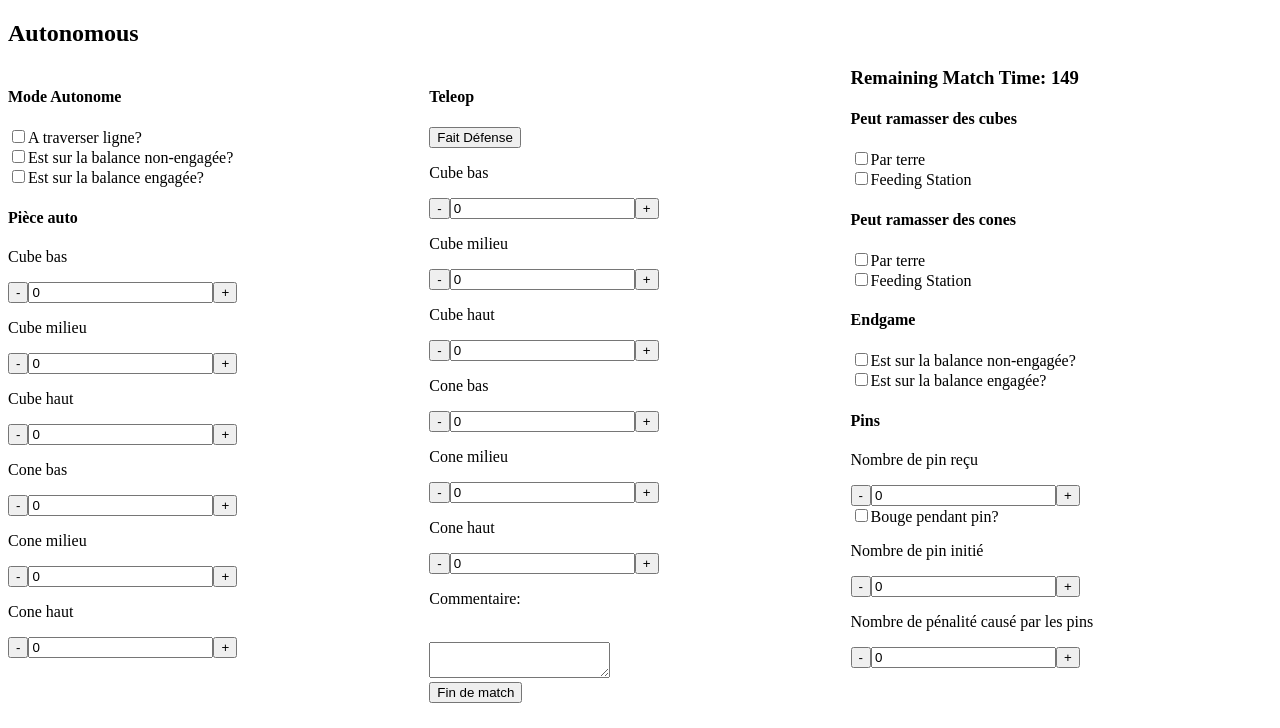
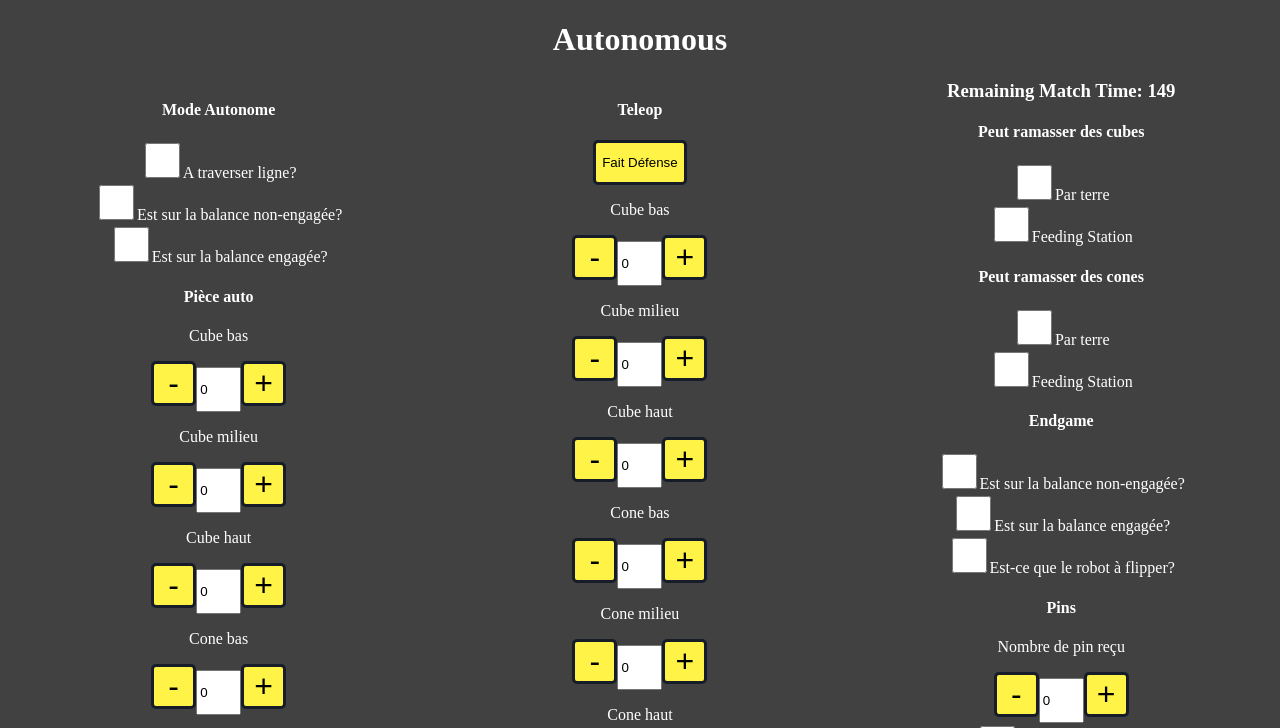
Before and after one commit to Evolution2626/Scouting2023, a plain HTML site: page index.html in a window 1280 px wide. Both pictures are taken after a click on the button "Début de match". Shown: the top 728 px of the page. Drawn offline with Linux system fonts and the light colour scheme.

Commit message:
added style

```diff
--- a/index.html
+++ b/index.html
@@ -13,17 +13,75 @@
 
 
     <style>
+
+        * {
+            box-sizing: border-box;
+        }
+
+        h2 {
+            text-align: center;
+        }
+
         .col {
             width: 33.33%;
             float: left;
         }
+
+
+
+        button{
+            height: 45px;
+            border-radius: 5px;
+            background-color: var(--primary-color);
+            color: var(black);
+            border: var(--main-dark);
+            border-style: solid;
+        }
+
+        #plusminusbutton {
+            width: 45px;
+            font-size: xx-large;
+        }
+
+        body{
+            background-color: var(--main-darklg);
+            color: var(--main-light);
+            text-align: center;
+        }
+
+        input[type=checkbox]{
+            height: 35px;
+            width: 35px;
+        }
+
+        input[type=number]{
+            height: 45px;
+            width: 45px;
+        }
+
+        #matchNb, #teamNb {
+            width: 100px;
+            height: 20px;
+        }
+
+        #debutMatch {
+            height: 75px;
+        }
+        :root {
+            --main-darklg: #414141;
+            --main-dark: #161d29;
+            --primary-color: #fff347;
+            --main-light: #FFFFFF;
+        }
+
+
 
     </style>
 
 </head>
 <body>
 
-    <h2 id="stateMatch">État du match</h2>
+    <h1 id="stateMatch">État du match</h1>
     <h3 id="matchTime" class="hiddenBeforeMatch">Match Time: </h3>
     <div class="col">
 
@@ -39,23 +97,24 @@
 
         <div class="hiddenBeforeMatch">
             <h4>Mode Autonome</h4>
+
             <input name="autoTraverserLigne" type="checkbox" id="autoTraverserLigne" class="toExport">A traverser ligne?<br>
             <input name="autoDocked" type="checkbox" id="autoDocked" class="toExport">Est sur la balance non-engagée?<br>
             <input name="autoEngaged" type="checkbox" id="autoEngaged" class="toExport">Est sur la balance engagée?<br>
             <h4>Pièce auto</h4>
             <p>Cube bas</p>
-            <button onclick="autoCubeBottom.value--">-</button><input name="autoCubeBottom" type="number" id="autoCubeBottom" class="toExport" value="0"><button onclick="autoCubeBottom.value++">+</button><br>
+            <button id="plusminusbutton" onclick="autoCubeBottom.value--">-</button><input name="autoCubeBottom" type="number" id="autoCubeBottom" class="toExport" value="0"><button id="plusminusbutton" onclick="autoCubeBottom.value++">+</button><br>
             <p>Cube milieu</p>
-            <button onclick="autoCubeMiddle.value--">-</button><input name="autoCubeMiddle" type="number" id="autoCubeMiddle" class="toExport" value="0"><button onclick="autoCubeMiddle.value++">+</button><br>
+            <button id="plusminusbutton" onclick="autoCubeMiddle.value--">-</button><input name="autoCubeMiddle" type="number" id="autoCubeMiddle" class="toExport" value="0"><button id="plusminusbutton" onclick="autoCubeMiddle.value++">+</button><br>
             <p>Cube haut</p>
-            <button onclick="autoCubeTop.value--">-</button><input name="autoCubeTop" type="number" id="autoCubeTop" class="toExport" value="0"><button onclick="autoCubeTop.value++">+</button><br>
+            <button id="plusminusbutton" onclick="autoCubeTop.value--">-</button><input name="autoCubeTop" type="number" id="autoCubeTop" class="toExport" value="0"><button id="plusminusbutton" onclick="autoCubeTop.value++">+</button><br>
 
             <p>Cone bas</p>
-            <button onclick="autoConeBottom.value--">-</button><input name="autoConeBottom" type="number" id="autoConeBottom" class="toExport" value="0"><button onclick="autoConeBottom.value++">+</button><br>
+            <button id="plusminusbutton" onclick="autoConeBottom.value--">-</button><input name="autoConeBottom" type="number" id="autoConeBottom" class="toExport" value="0"><button id="plusminusbutton" onclick="autoConeBottom.value++">+</button><br>
             <p>Cone milieu</p>
-            <button onclick="autoConeMiddle.value--">-</button><input name="autoConeMiddle" type="number" id="autoConeMiddle" class="toExport" value="0"><button onclick="autoConeMiddle.value++">+</button><br>
+            <button id="plusminusbutton" onclick="autoConeMiddle.value--">-</button><input name="autoConeMiddle" type="number" id="autoConeMiddle" class="toExport" value="0"><button id="plusminusbutton" onclick="autoConeMiddle.value++">+</button><br>
             <p>Cone haut</p>
-            <button onclick="autoConeTop.value--">-</button><input name="autoConeTop" type="number" id="autoConeTop" class="toExport" value="0"><button onclick="autoConeTop.value++">+</button><br>
+            <button id="plusminusbutton" onclick="autoConeTop.value--">-</button><input name="autoConeTop" type="number" id="autoConeTop" class="toExport" value="0"><button id="plusminusbutton" onclick="autoConeTop.value++">+</button><br>
 
 
         </div>
@@ -69,18 +128,18 @@
         <button id="defense" onclick="faitDefense()">Fait Défense</button><br>
 
         <p>Cube bas</p>
-        <button onclick="cubeBottom.value--">-</button><input name="cubeBottom" type="number" id="cubeBottom" class="toExport" value="0"><button onclick="cubeBottom.value++">+</button><br>
+        <button id="plusminusbutton" onclick="cubeBottom.value--">-</button><input name="cubeBottom" type="number" id="cubeBottom" class="toExport" value="0"><button id="plusminusbutton" onclick="cubeBottom.value++">+</button><br>
         <p>Cube milieu</p>
-        <button onclick="cubeMiddle.value--">-</button><input name="cubeMiddle" type="number" id="cubeMiddle" class="toExport" value="0"><button onclick="cubeMiddle.value++">+</button><br>
+        <button id="plusminusbutton" onclick="cubeMiddle.value--">-</button><input name="cubeMiddle" type="number" id="cubeMiddle" class="toExport" value="0"><button id="plusminusbutton" onclick="cubeMiddle.value++">+</button><br>
         <p>Cube haut</p>
-        <button onclick="cubeTop.value--">-</button><input name="cubeTop" type="number" id="cubeTop" class="toExport" value="0"><button onclick="cubeTop.value++">+</button><br>
+        <button id="plusminusbutton" onclick="cubeTop.value--">-</button><input name="cubeTop" type="number" id="cubeTop" class="toExport" value="0"><button id="plusminusbutton" onclick="cubeTop.value++">+</button><br>
 
         <p>Cone bas</p>
-        <button onclick="coneBottom.value--">-</button><input name="coneBottom" type="number" id="coneBottom" class="toExport" value="0"><button onclick="coneBottom.value++">+</button><br>
+        <button id="plusminusbutton" onclick="coneBottom.value--">-</button><input name="coneBottom" type="number" id="coneBottom" class="toExport" value="0"><button id="plusminusbutton" onclick="coneBottom.value++">+</button><br>
         <p>Cone milieu</p>
-        <button onclick="coneMiddle.value--">-</button><input name="coneMiddle" type="number" id="coneMiddle" class="toExport" value="0"><button onclick="coneMiddle.value++">+</button><br>
+        <button id="plusminusbutton" onclick="coneMiddle.value--">-</button><input name="coneMiddle" type="number" id="coneMiddle" class="toExport" value="0"><button id="plusminusbutton" onclick="coneMiddle.value++">+</button><br>
         <p>Cone haut</p>
-        <button onclick="coneTop.value--">-</button><input name="coneTop" type="number" id="coneTop" class="toExport" value="0"><button onclick="coneTop.value++">+</button><br>
+        <button id="plusminusbutton" onclick="coneTop.value--">-</button><input name="coneTop" type="number" id="coneTop" class="toExport" value="0"><button id="plusminusbutton" onclick="coneTop.value++">+</button><br>
 
 
         <p>Commentaire:</p><br>
@@ -100,15 +159,16 @@
 
         <input name="endgameDocked" type="checkbox" id="endgameDocked" class="toExport">Est sur la balance non-engagée?<br>
         <input name="endgameEngaged" type="checkbox" id="endgameEngaged" class="toExport">Est sur la balance engagée?<br>
+        <input name="flip" type="checkbox" id="flip" class="toExport">Est-ce que le robot à flipper?<br>
 
         <h4>Pins</h4>
         <p>Nombre de pin reçu</p>
-        <button onclick="pinRecu.value--">-</button><input name="pinRecu" type="number" id="pinRecu" class="toExport" value="0"><button onclick="pinRecu.value++">+</button><br>
+        <button id="plusminusbutton" onclick="pinRecu.value--">-</button><input name="pinRecu" type="number" id="pinRecu" class="toExport" value="0"><button id="plusminusbutton" onclick="pinRecu.value++">+</button><br>
         <input name="bougePin" type="checkbox" id="bougePin" class="toExport">Bouge pendant pin?<br>
         <p>Nombre de pin initié</p>
-        <button onclick="pinInitie.value--">-</button><input name="pinInitie" type="number" id="pinInitie" class="toExport" value="0"><button onclick="pinInitie.value++">+</button>
+        <button id="plusminusbutton" onclick="pinInitie.value--">-</button><input name="pinInitie" type="number" id="pinInitie" class="toExport" value="0"><button id="plusminusbutton" onclick="pinInitie.value++">+</button>
         <p>Nombre de pénalité causé par les pins</p>
-        <button onclick="penoPin.value--">-</button><input name="penoPin" type="number" id="penoPin" class="toExport" value="0"><button onclick="penoPin.value++">+</button>
+        <button id="plusminusbutton" onclick="penoPin.value--">-</button><input name="penoPin" type="number" id="penoPin" class="toExport" value="0"><button id="plusminusbutton" onclick="penoPin.value++">+</button>
 
 
     </div>
```
